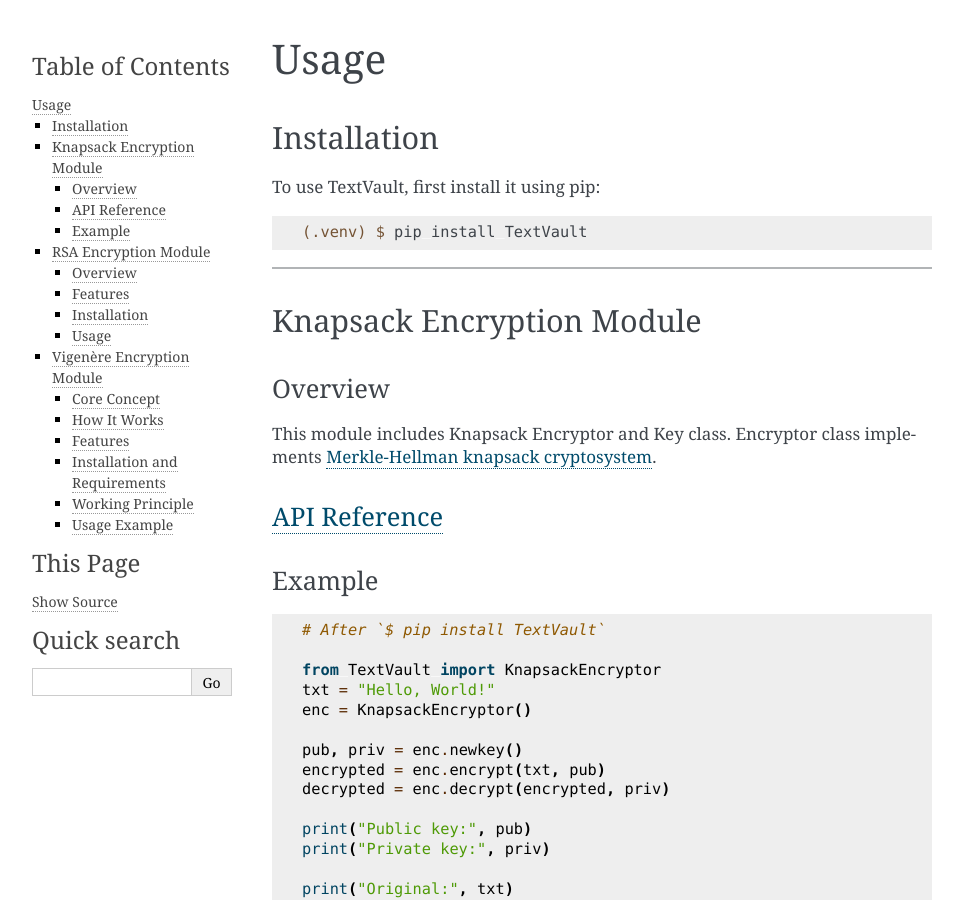
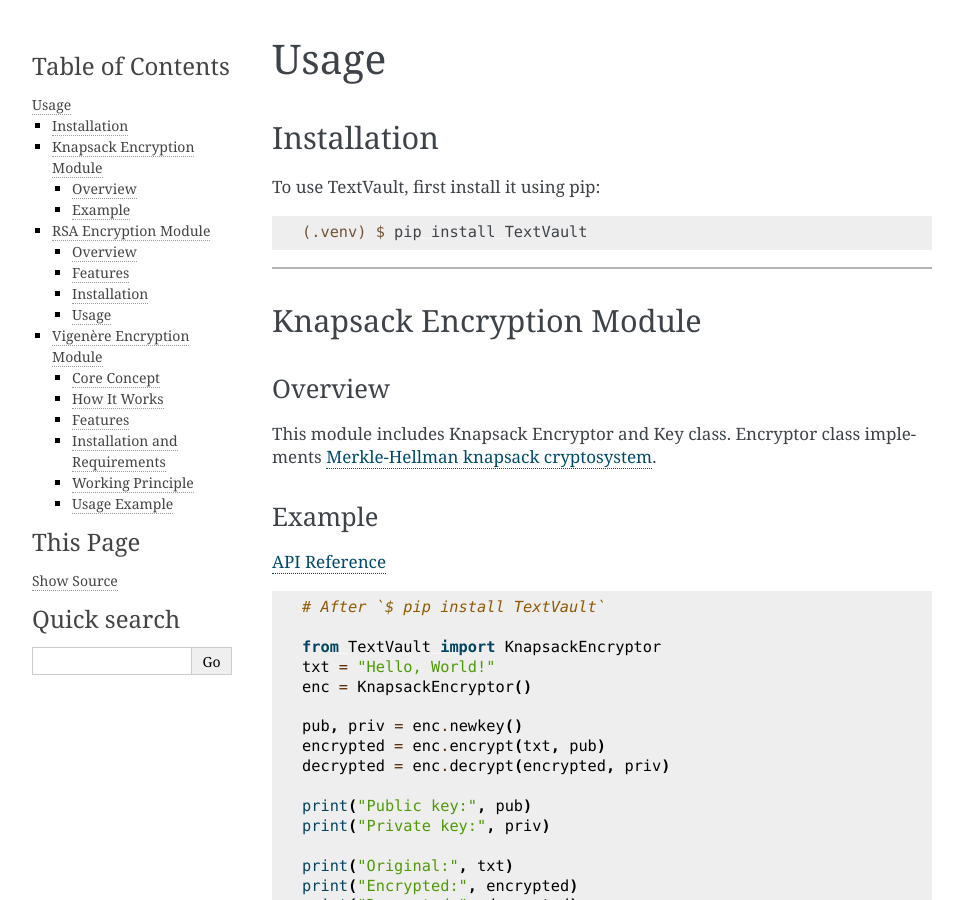
Before and after one commit to iwbh04/TextVault, a Sphinx documentation site: the page built from docs/source/usage.rst, in a window 1280 px wide and 900 px high. Shown: the whole window, without its empty margins (148-1111 px from the left). Built offline with Sphinx 7.4.7, drawn with Linux system fonts in a browser that asks for light colours.

Commit message:
small edit usage.rst

```diff
--- a/docs/source/usage.rst
+++ b/docs/source/usage.rst
@@ -23,12 +23,10 @@
 This module includes Knapsack Encryptor and Key class.
 Encryptor class implements `Merkle-Hellman knapsack cryptosystem <https://en.wikipedia.org/wiki/Merkle%E2%80%93Hellman_knapsack_cryptosystem>`_.
 
-
-:ref:`API Reference <kanpsack_api>`
------------------------------------
-
 Example
 -------
+:ref:`API Reference <kanpsack_api>`
+
 .. code-block:: python
 
     # After `$ pip install TextVault`
```
